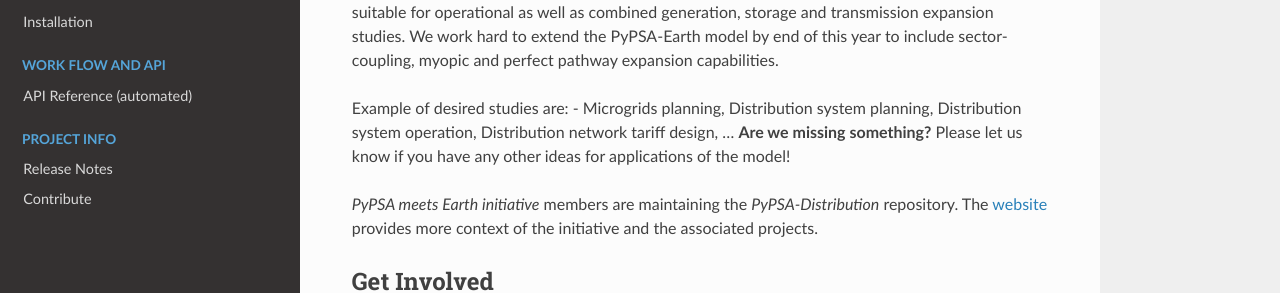
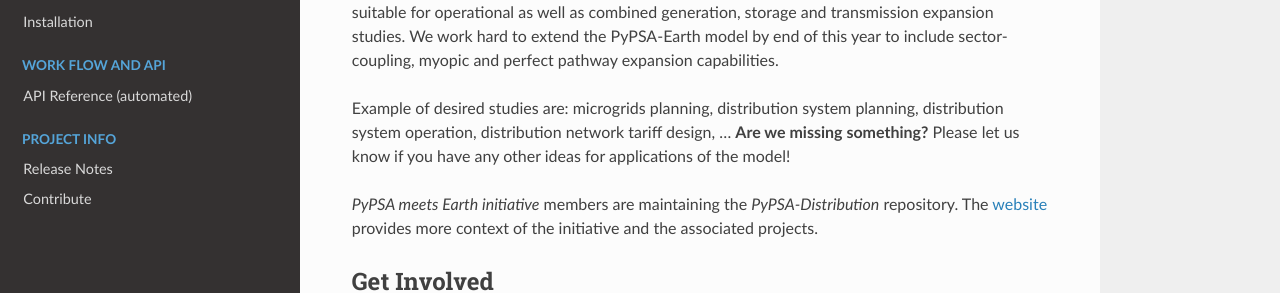
Before and after one commit to pypsa-meets-earth/pypsa-distribution, a Sphinx documentation site: the page built from doc/index.rst, in a window 1280 px wide and 900 px high, scrolled down 514 px. Shown: the part 159-452 px from the top of the window. Built offline with Sphinx 7.4.7 and the Read the Docs theme 2.0.0, drawn with Linux system fonts in a browser that asks for light colours.

Commit message:
Fix typos

```diff
--- a/doc/index.rst
+++ b/doc/index.rst
@@ -54,7 +54,7 @@ from the European PyPSA-Eur model using new data and functions. It is suitable f
 storage and transmission expansion studies. We work hard to extend the PyPSA-Earth model by end of this year to include sector-coupling,
 myopic and perfect pathway expansion capabilities.
 
-Example of desired studies are: - Microgrids planning, Distribution system planning, Distribution system operation, Distribution network tariff design, ...
+Example of desired studies are: microgrids planning, distribution system planning, distribution system operation, distribution network tariff design, ...
 **Are we missing something?** Please let us know if you have any other ideas for applications of the model!
 
 *PyPSA meets Earth initiative* members are maintaining the *PyPSA-Distribution* repository.
--- a/doc/installation.rst
+++ b/doc/installation.rst
@@ -25,7 +25,7 @@ Clone the Repository
 ====================
 .. note::
 
-  **For Windows users**. Please, that windows is supported using WSL (Windows Subsystem Linux), due `Issue 392 Snakamake <https://github.com/snakemake/snakemake/issues/392>`_
+  **For Windows users**. Please, that windows is supported using WSL (Windows Subsystem Linux), due `Issue 392 Snakemake <https://github.com/snakemake/snakemake/issues/392>`_
   Windows users may install the WSL as discussed in `this link <https://code.visualstudio.com/docs/remote/wsl>`_, also including the setup of Visual Studio Code.
 
 First of all, clone the `PyPSA-Distribution repository <https://github.com/pypsa-meets-earth/pypsa-distribution/>`_ using the version control system ``git``.
```
Also changed, not shown: README.md (+1 -1 lines).
